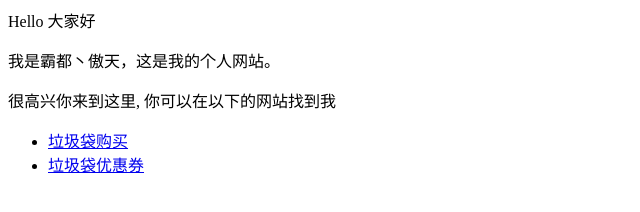
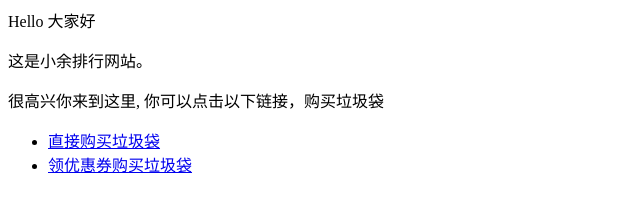
Before and after one commit to xiaoyupaihang/xiaoyupaihang.github.io, a plain HTML site: page index.html in a window 1280 px wide. Shown: the whole page, without its empty margins (0-640 px from the left). Drawn offline with Linux system fonts and the light colour scheme.

Commit message:
Update index.html

```diff
--- a/index.html
+++ b/index.html
@@ -1,8 +1,8 @@
 <p>Hello 大家好</p>
-<p>我是霸都丶傲天，这是我的个人网站。 </p>
-<p>很高兴你来到这里, 你可以在以下的网站找到我</p>
+<p>这是小余排行网站。 </p>
+<p>很高兴你来到这里, 你可以点击以下链接，购买垃圾袋</p>
 
 <ul>
-  <li> <a href="https://u.jd.com/Ubk9esZ">垃圾袋购买</a> </li>
-  <li> <a href="https://u.jd.com/Uukk7Rm">垃圾袋优惠券</a> </li>
+  <li> <a href="https://u.jd.com/Ubk9esZ">直接购买垃圾袋</a> </li>
+  <li> <a href="https://u.jd.com/Uukk7Rm">领优惠券购买垃圾袋</a> </li>
 </ul>
```
